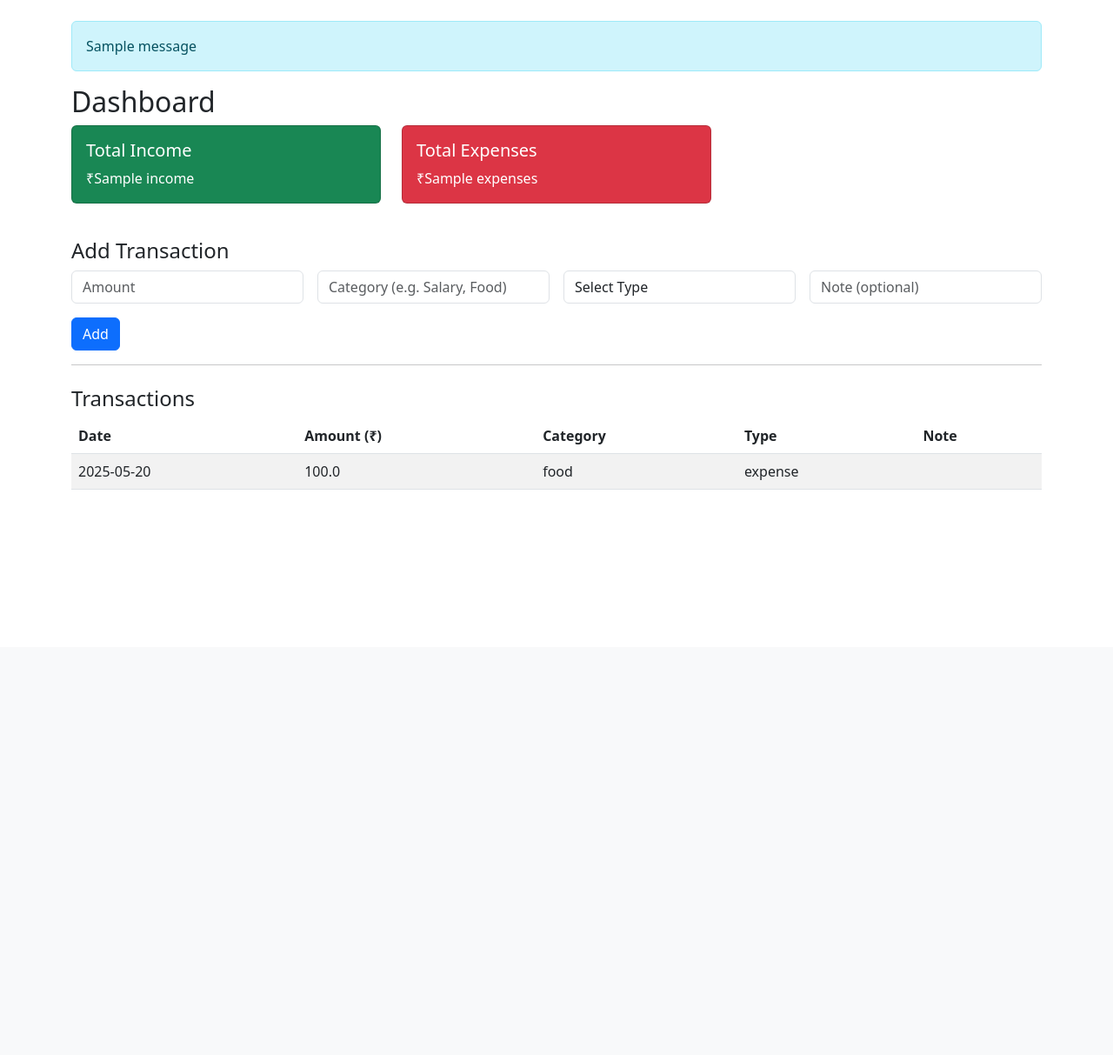
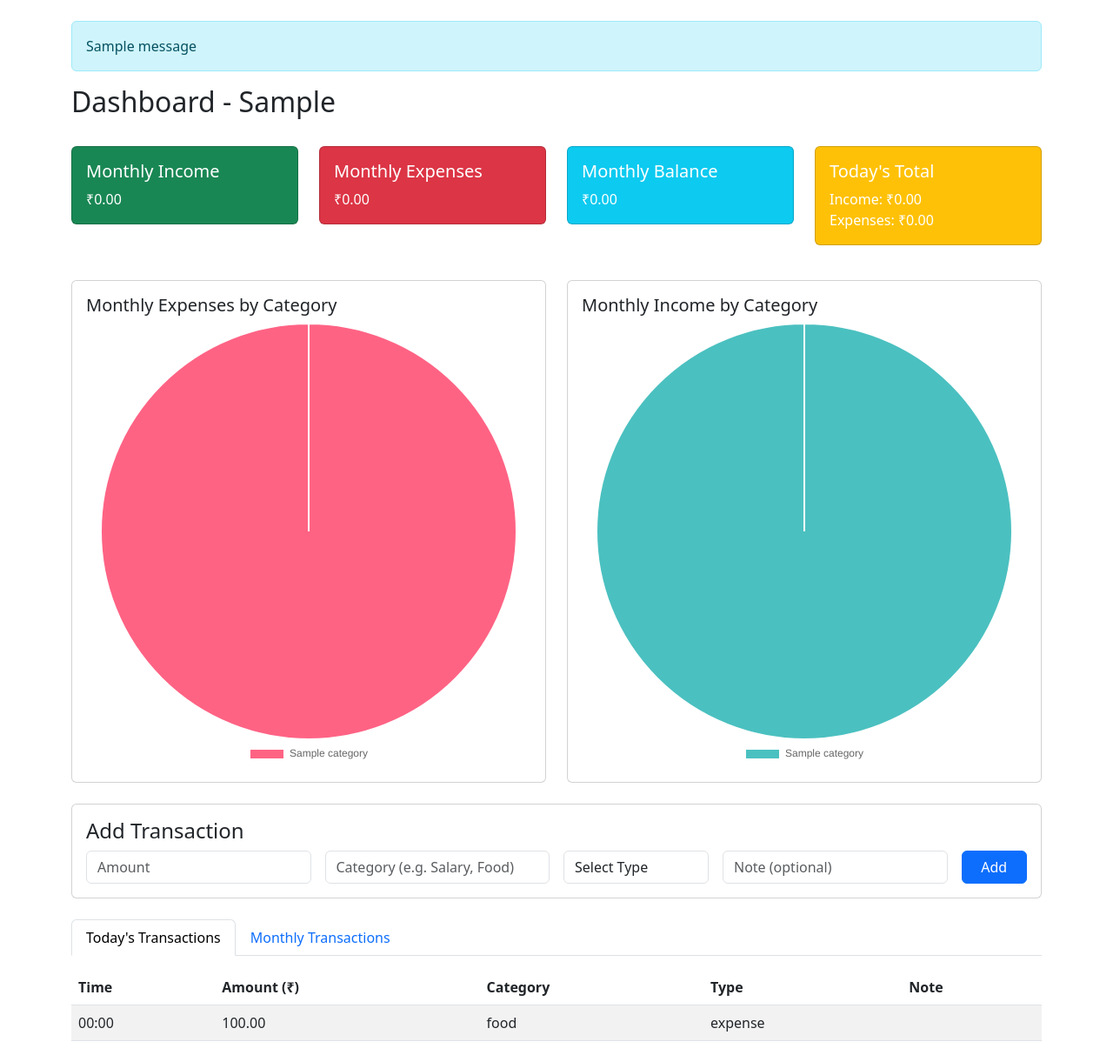
Before and after one commit to Yalson-Shrestha/BudgetMate, a Flask app: template app/templates/dashboard.html in a window 1280 px wide. Shown: the part 56-1269 px from the top of the page at 87% size. Before the commit the page ends 619 px from the top, so only its background shows below. Run offline with Flask 3, Linux system fonts and the light colour scheme; the template is opened without the code that fills it: values that come from a table or form of the project are taken from there, most other values are stand-ins (such as "Sample title", 1, 10 or a date in 2020); one stand-in notice (Sample message) is shown.

Commit message:
Add features

```diff
--- a/app/templates/base.html
+++ b/app/templates/base.html
@@ -31,5 +31,8 @@
 
         {% block content %}{% endblock %}
     </div>
+
+    <!-- Bootstrap Bundle with Popper -->
+    <script src="https://cdn.jsdelivr.net/npm/bootstrap@5.3.0/dist/js/bootstrap.bundle.min.js"></script>
 </body>
 </html>
--- a/app/templates/dashboard.html
+++ b/app/templates/dashboard.html
@@ -1,36 +1,81 @@
 {% extends 'base.html' %}
 {% block content %}
-<h2>Dashboard</h2>
+<div class="row mb-4">
+    <div class="col-12">
+        <h2>Dashboard - {{ current_month }}</h2>
+    </div>
+</div>
 
+<!-- Monthly Summary Cards -->
 <div class="row mb-4">
-    <div class="col-md-4">
+    <div class="col-md-3">
         <div class="card text-white bg-success mb-3">
             <div class="card-body">
-                <h5 class="card-title">Total Income</h5>
-                <p class="card-text">₹{{ income }}</p>
+                <h5 class="card-title">Monthly Income</h5>
+                <p class="card-text">₹{{ "%.2f"|format(monthly_income) }}</p>
             </div>
         </div>
     </div>
-    <div class="col-md-4">
+    <div class="col-md-3">
         <div class="card text-white bg-danger mb-3">
             <div class="card-body">
-                <h5 class="card-title">Total Expenses</h5>
-                <p class="card-text">₹{{ expenses }}</p>
+                <h5 class="card-title">Monthly Expenses</h5>
+                <p class="card-text">₹{{ "%.2f"|format(monthly_expenses) }}</p>
+            </div>
+        </div>
+    </div>
+    <div class="col-md-3">
+        <div class="card text-white bg-info mb-3">
+            <div class="card-body">
+                <h5 class="card-title">Monthly Balance</h5>
+                <p class="card-text">₹{{ "%.2f"|format(monthly_balance) }}</p>
+            </div>
+        </div>
+    </div>
+    <div class="col-md-3">
+        <div class="card text-white bg-warning mb-3">
+            <div class="card-body">
+                <h5 class="card-title">Today's Total</h5>
+                <p class="card-text">Income: ₹{{ "%.2f"|format(daily_income) }}<br>
+                Expenses: ₹{{ "%.2f"|format(daily_expenses) }}</p>
             </div>
         </div>
     </div>
 </div>
 
+<!-- Charts -->
+<div class="row mb-4">
+    <div class="col-md-6">
+        <div class="card">
+            <div class="card-body">
+                <h5 class="card-title">Monthly Expenses by Category</h5>
+                <canvas id="expenseChart"></canvas>
+            </div>
+        </div>
+    </div>
+    <div class="col-md-6">
+        <div class="card">
+            <div class="card-body">
+                <h5 class="card-title">Monthly Income by Category</h5>
+                <canvas id="incomeChart"></canvas>
+            </div>
+        </div>
+    </div>
+</div>
+
+<!-- Add Transaction Form -->
+<div class="card mb-4">
+    <div class="card-body">
         <h4>Add Transaction</h4>
         <form method="POST" action="{{ url_for('main.add_transaction') }}">
-    <div class="row g-3 mb-3">
+            <div class="row g-3">
                 <div class="col-md-3">
                     <input type="number" step="0.01" name="amount" class="form-control" placeholder="Amount" required>
                 </div>
                 <div class="col-md-3">
                     <input type="text" name="category" class="form-control" placeholder="Category (e.g. Salary, Food)" required>
                 </div>
-        <div class="col-md-3">
+                <div class="col-md-2">
                     <select name="type" class="form-control" required>
                         <option value="">Select Type</option>
                         <option value="income">Income</option>
@@ -40,13 +85,56 @@
                 <div class="col-md-3">
                     <input type="text" name="note" class="form-control" placeholder="Note (optional)">
                 </div>
+                <div class="col-md-1">
+                    <button type="submit" class="btn btn-primary w-100">Add</button>
                 </div>
-    <button type="submit" class="btn btn-primary">Add</button>
+            </div>
         </form>
+    </div>
+</div>
 
-<hr>
+<!-- Transaction Tabs -->
+<ul class="nav nav-tabs mb-3" id="transactionTabs" role="tablist">
+    <li class="nav-item">
+        <a class="nav-link active" id="daily-tab" data-bs-toggle="tab" href="#daily" role="tab">Today's Transactions</a>
+    </li>
+    <li class="nav-item">
+        <a class="nav-link" id="monthly-tab" data-bs-toggle="tab" href="#monthly" role="tab">Monthly Transactions</a>
+    </li>
+</ul>
 
-<h4 class="mt-4">Transactions</h4>
+<div class="tab-content" id="transactionTabsContent">
+    <!-- Daily Transactions -->
+    <div class="tab-pane fade show active" id="daily" role="tabpanel">
+        <div class="table-responsive">
+            <table class="table table-striped">
+                <thead>
+                    <tr>
+                        <th>Time</th>
+                        <th>Amount (₹)</th>
+                        <th>Category</th>
+                        <th>Type</th>
+                        <th>Note</th>
+                    </tr>
+                </thead>
+                <tbody>
+                    {% for t in daily_transactions %}
+                    <tr>
+                        <td>{{ t.date.strftime('%H:%M') }}</td>
+                        <td>{{ "%.2f"|format(t.amount) }}</td>
+                        <td>{{ t.category }}</td>
+                        <td>{{ t.type }}</td>
+                        <td>{{ t.note }}</td>
+                    </tr>
+                    {% endfor %}
+                </tbody>
+            </table>
+        </div>
+    </div>
+
+    <!-- Monthly Transactions -->
+    <div class="tab-pane fade" id="monthly" role="tabpanel">
+        <div class="table-responsive">
             <table class="table table-striped">
                 <thead>
                     <tr>
@@ -58,10 +146,10 @@
                     </tr>
                 </thead>
                 <tbody>
-        {% for t in transactions %}
+                    {% for t in monthly_transactions %}
                     <tr>
-            <td>{{ t.date }}</td>
-            <td>{{ t.amount }}</td>
+                        <td>{{ t.date.strftime('%Y-%m-%d') }}</td>
+                        <td>{{ "%.2f"|format(t.amount) }}</td>
                         <td>{{ t.category }}</td>
                         <td>{{ t.type }}</td>
                         <td>{{ t.note }}</td>
@@ -69,4 +157,62 @@
                     {% endfor %}
                 </tbody>
             </table>
+        </div>
+    </div>
+</div>
+
+<!-- Include Chart.js -->
+<script src="https://cdn.jsdelivr.net/npm/chart.js"></script>
+
+<script>
+// Prepare data for expense chart
+const expenseData = {
+    labels: [{% for category, total in category_expenses %}'{{ category }}',{% endfor %}],
+    datasets: [{
+        data: [{% for category, total in category_expenses %}{{ total }},{% endfor %}],
+        backgroundColor: [
+            '#FF6384', '#36A2EB', '#FFCE56', '#4BC0C0', '#9966FF', '#FF9F40'
+        ]
+    }]
+};
+
+// Prepare data for income chart
+const incomeData = {
+    labels: [{% for category, total in category_income %}'{{ category }}',{% endfor %}],
+    datasets: [{
+        data: [{% for category, total in category_income %}{{ total }},{% endfor %}],
+        backgroundColor: [
+            '#4BC0C0', '#FFCE56', '#36A2EB', '#FF6384', '#9966FF', '#FF9F40'
+        ]
+    }]
+};
+
+// Create expense chart
+new Chart(document.getElementById('expenseChart'), {
+    type: 'pie',
+    data: expenseData,
+    options: {
+        responsive: true,
+        plugins: {
+            legend: {
+                position: 'bottom'
+            }
+        }
+    }
+});
+
+// Create income chart
+new Chart(document.getElementById('incomeChart'), {
+    type: 'pie',
+    data: incomeData,
+    options: {
+        responsive: true,
+        plugins: {
+            legend: {
+                position: 'bottom'
+            }
+        }
+    }
+});
+</script>
 {% endblock %}
```
Also changed, not shown: app/routes.py (+62 -5 lines), instance/finance.db (deleted). Lines whose indentation alone changed are shown as unchanged.
